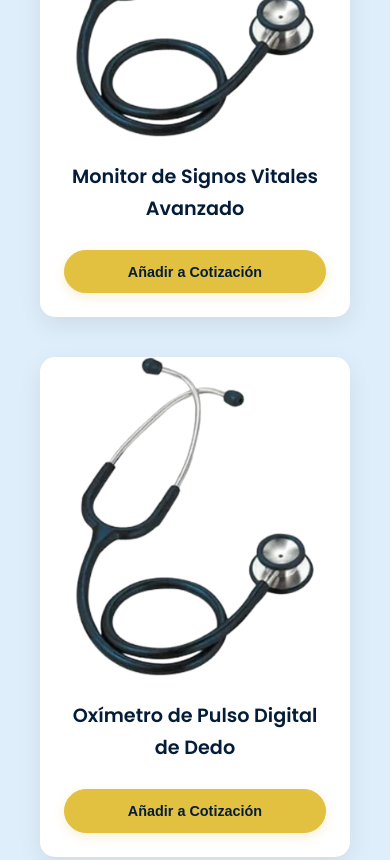
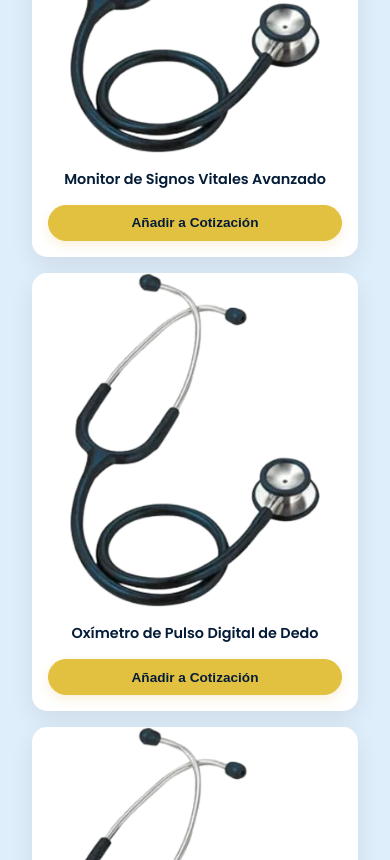
Before and after one commit to m4nt3k1ll4/ofmedicalsas, a plain HTML site: page catalog.html in a window 390 px wide. Shown: the part 820-1680 px from the top of the page. Drawn offline with Linux system fonts and the light colour scheme.

Commit message:
feat: add responsive styles for product catalog layout and card adjustments

```diff
--- a/css/style.css
+++ b/css/style.css
@@ -560,6 +560,42 @@ body.mobile-menu-open .mobile-menu {
 .product-card .btn-primary {
     width: 100%;
 }
+@media (max-width: 768px) {
+    /* ... (aquí van el resto de tus reglas para móvil como .header, .hero, etc.) ... */
+
+    /* ============================================================= */
+    /* ✨ NUEVOS ESTILOS PARA EL CATÁLOGO ESTILO MERCADOLIBRE ✨ */
+    /* ============================================================= */
+
+    /* 1. Configura la cuadrícula de 2 columnas */
+    .product-grid {
+        grid-template-columns: 1fr 1fr;
+        gap: 1rem;
+        padding: 0 1rem 4rem; /* Menos padding lateral y vertical */
+    }
+
+    /* 2. Ajusta la altura de la imagen en la tarjeta */
+    .product-card .product-image {
+        height: 180%; /* Reduce la altura para que la tarjeta sea más compacta */
+    }
+
+    /* 3. Ajusta el contenido interno de las tarjetas */
+    .product-card .product-info {
+        padding: 1rem; /* Menos espaciado interno */
+    }
+
+    .product-card .product-name {
+        font-size: 0.9rem; /* Texto del título más pequeño */
+        margin-bottom: 1rem;
+        line-height: 1.4;
+    }
+
+    /* 4. Ajusta el botón para que quepa bien */
+    .product-card .btn-primary {
+        padding: 0.6rem 1rem;
+        font-size: 0.85rem;
+    }
+}
 
 
 /* ======================= PÁGINA DEL CARRITO ======================= */
```
